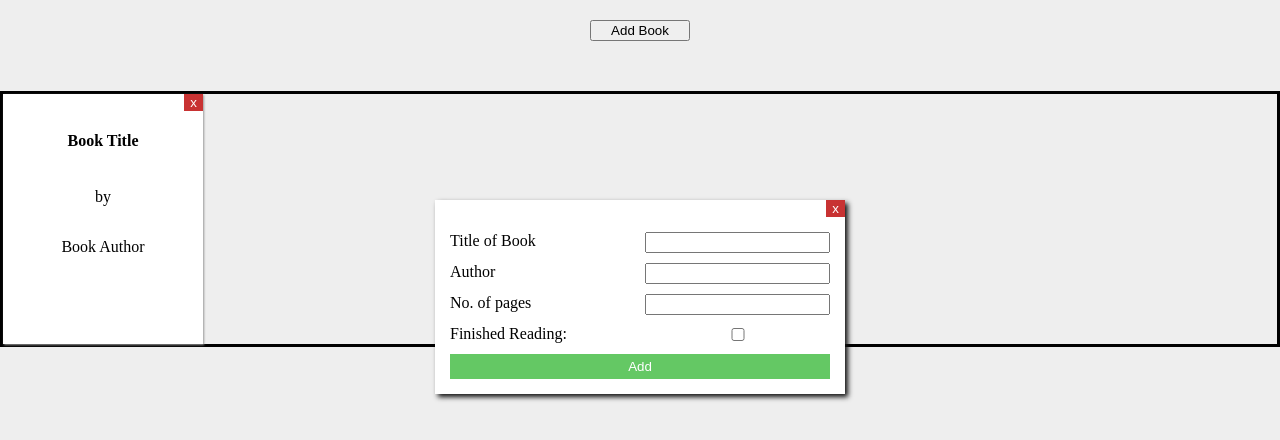
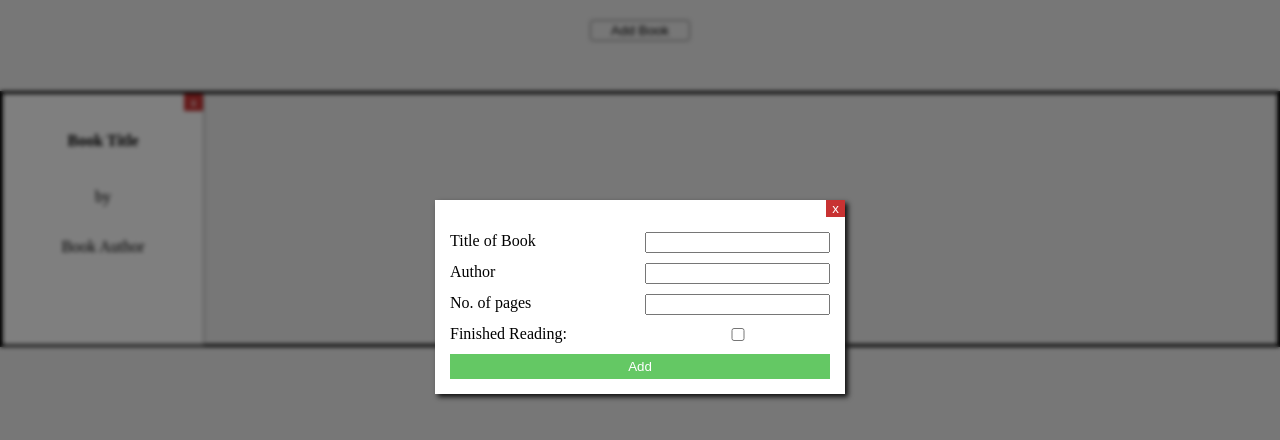
Before and after one commit to bevane/simple-library, a plain HTML site: page index.html in a window 1280 px wide. Both pictures are taken after a click on the button "Add Book". Drawn offline with Linux system fonts and the light colour scheme.

Commit message:
feat: make background inactive when modal is shown

```diff
--- a/index.html
+++ b/index.html
@@ -8,7 +8,7 @@
     <script defer src="script.js"></script>
   </head>
   <body>
-    <div class="backdrop" hidden></div>
+    <div class="backdrop"></div>
     <div class="container-grid">
       <button class="add-book">Add Book</button>
       <div class="book-display">
--- a/script.js
+++ b/script.js
@@ -2,6 +2,7 @@ const bookDisplay = document.querySelector('.book-display');
 const addBookButton = document.querySelector('.add-book');
 const addBookModal = document.querySelector('.add-book-modal');
 const bookModalClose = document.querySelector('.close');
+const backdrop = document.querySelector('.backdrop');
 const myLibrary = [];
 
 
@@ -48,9 +49,11 @@ function displayLibraryBooks(books) {
 
 
 addBookButton.addEventListener("click", () => {
+    backdrop.style.display = 'block';
     return addBookModal.show();
 });
 
 bookModalClose.addEventListener("click", () => {
+    backdrop.style.display = 'none';
     return addBookModal.close();
 });
--- a/style.css
+++ b/style.css
@@ -4,11 +4,13 @@ body {
 }
 
 .backdrop {
+  display: none;
   position: absolute;
   z-index: 1;
-  background-color: black;
+  background-color: rgba(0, 0, 0, 0.5);
   width: 100vw;
   height: 100vh;
+  backdrop-filter: blur(2px);
 }
 
 .container-grid {
```
